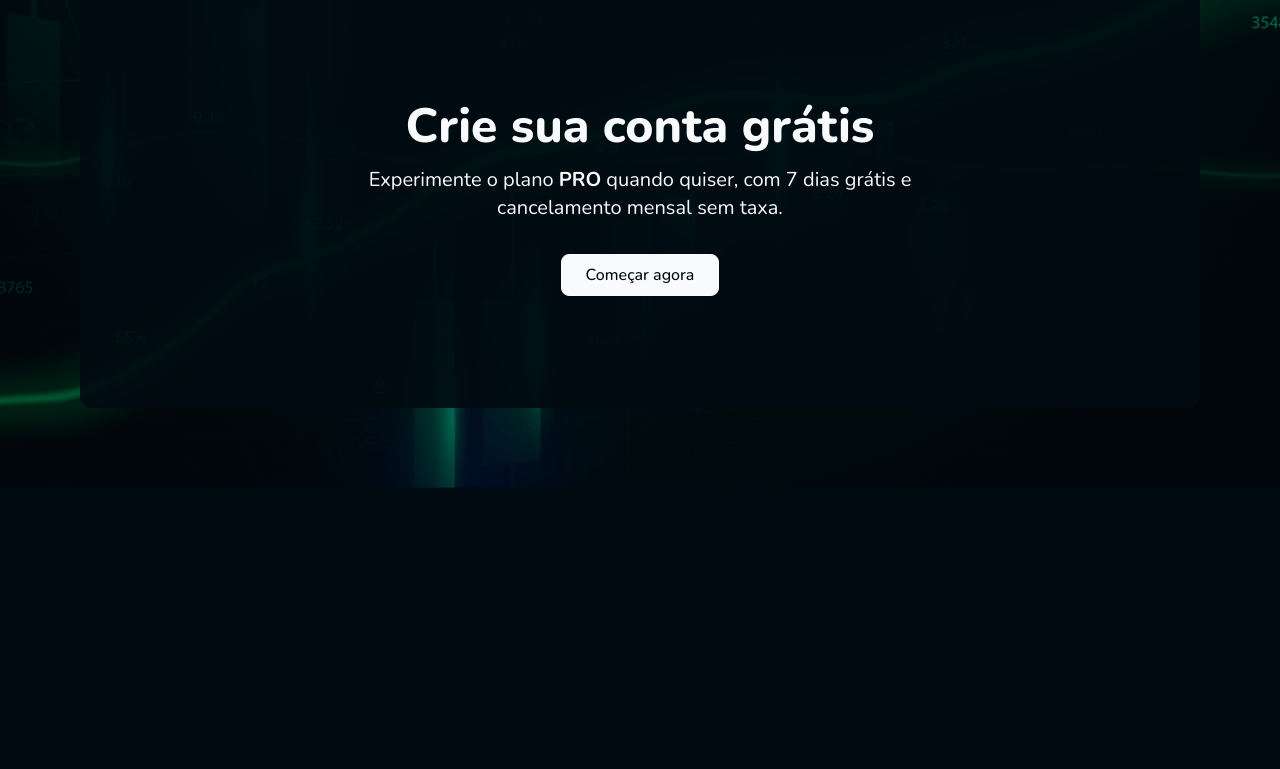
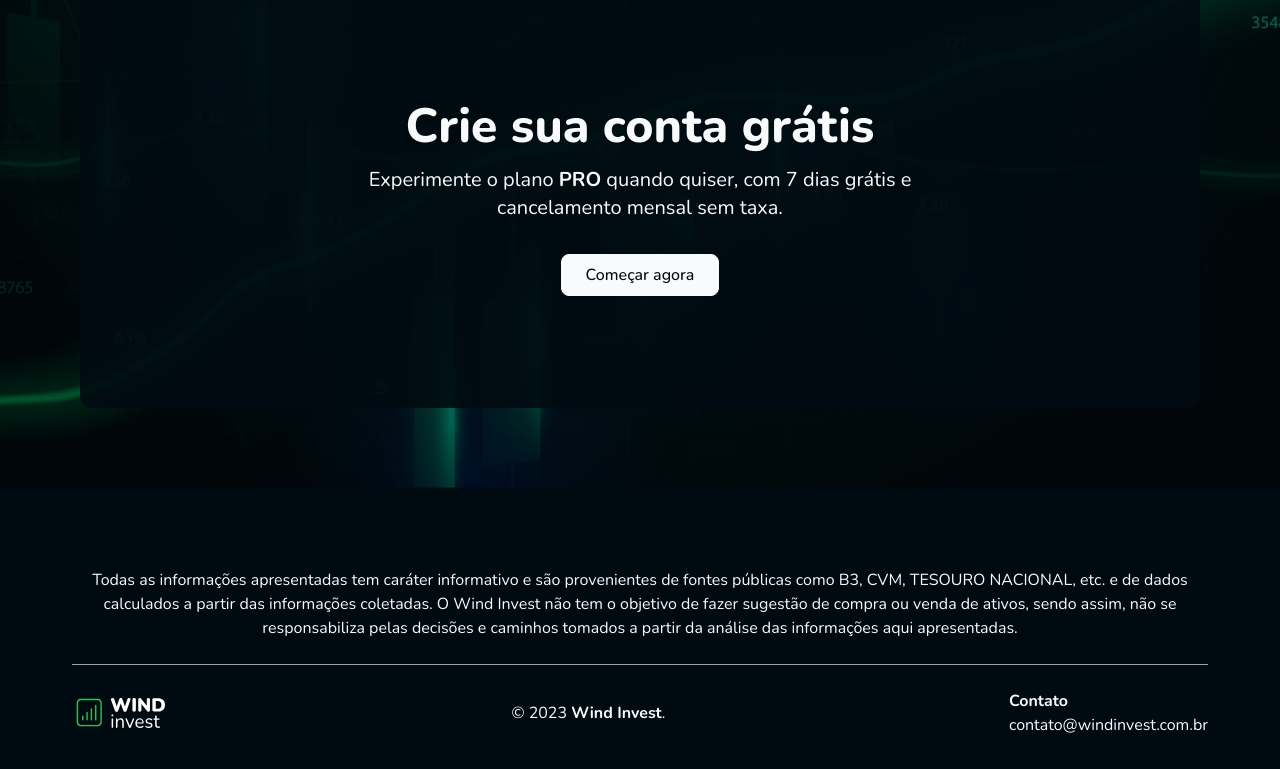
Before and after one commit to vitorwlima/windinvest, an Astro site in the folder lp/: page / in a window 1280 px wide. Shown: the part 4029-4798 px from the top of the page. Before the commit the page ends 4517 px from the top, so only its background shows below. Built offline with nearby package versions, Linux system fonts and the light colour scheme; Astro itself is replaced by a stand-in of ours.

Commit message:
feat(lp): add footer

```diff
--- /dev/null
+++ b/lp/src/components/Footer.tsx
@@ -0,0 +1,32 @@
+export const Footer: React.FC = () => {
+  return (
+    <footer>
+      <div className="mx-auto max-w-6xl px-2 pb-8 pt-20">
+        <p className="pb-6 text-center">
+          Todas as informações apresentadas tem caráter informativo e são
+          provenientes de fontes públicas como B3, CVM, TESOURO NACIONAL, etc. e
+          de dados calculados a partir das informações coletadas. O Wind Invest
+          não tem o objetivo de fazer sugestão de compra ou venda de ativos,
+          sendo assim, não se responsabiliza pelas decisões e caminhos tomados a
+          partir da análise das informações aqui apresentadas.
+        </p>
+        <section className="flex items-center justify-between border-t border-gray-400 pt-6">
+          <img src="/logo.svg" alt="Wind Invest Logo" className="w-24" />
+          <p className="hidden md:block">
+            © 2023 <strong>Wind Invest</strong>.
+          </p>
+          <address className="flex flex-col not-italic">
+            <p className="font-bold">Contato</p>
+            <a href="mailto:contato@windinvest.com.br">
+              contato@windinvest.com.br
+            </a>
+          </address>
+        </section>
+
+        <p className="block w-full items-center justify-center pt-10 text-center md:hidden">
+          © 2023 <strong>Wind Invest</strong>.
+        </p>
+      </div>
+    </footer>
+  )
+}
--- a/lp/src/pages/index.astro
+++ b/lp/src/pages/index.astro
@@ -9,6 +9,7 @@ import "@fontsource/nunito/900.css";
 
 import { CallToActionOne } from "../components/CallToActionOne";
 import { CallToActionTwo } from "../components/CallToActionTwo";
+import { Footer } from "../components/Footer";
 import { GrahamPrice } from "../components/GrahamPrice";
 import { Header } from "../components/Header";
 import { HeroSection } from "../components/HeroSection";
@@ -40,6 +41,7 @@ import { WindScore } from "../components/WindScore";
       <GrahamPrice />
       <Ranking />
       <CallToActionTwo />
+      <Footer />
     </main>
   </body>
 </html>
```
